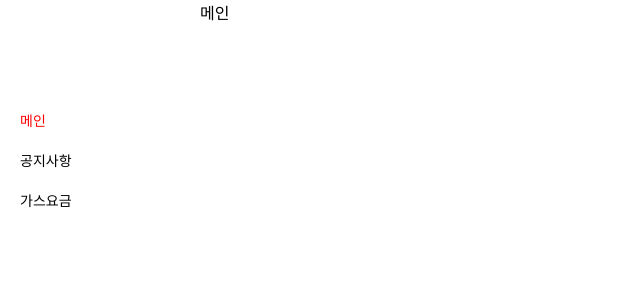
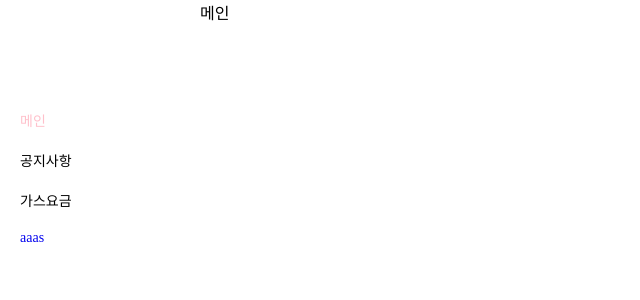
Before and after one commit to nohsunghyung/typescript-sample, a React app: page /#/main in a window 1280 px wide. Shown: the top 300 px of the page, without its empty margins (0-640 px from the left). Built offline with nearby package versions, Linux system fonts and the light colour scheme; sample sign-in values are in the browser's storage.

Commit message:
sidebar 수정

```diff
--- a/package.json
+++ b/package.json
@@ -55,10 +55,12 @@
     "postcss-normalize": "8.0.1",
     "postcss-preset-env": "6.7.0",
     "postcss-safe-parser": "4.0.1",
+    "query-string": "^6.13.5",
     "react": "^16.13.1",
     "react-app-polyfill": "^1.0.6",
     "react-dev-utils": "^10.2.1",
     "react-dom": "^16.13.1",
+    "react-modal": "^3.11.2",
     "react-router": "^5.2.0",
     "react-router-dom": "^5.2.0",
     "resolve": "1.15.0",
--- a/src/components/SideBar.tsx
+++ b/src/components/SideBar.tsx
@@ -7,6 +7,7 @@ import { withRouter, RouteComponentProps } from "react-router";
 // state 타입 설정
 interface Istate {
   activeIndex?: any;
+  isActive?: boolean;
 }
 
 // props 타입 설정
@@ -14,21 +15,27 @@ interface Iprops {}
 
 // history,location,match 사용을 위해 RouteComponentProps 사용
 class SideBar extends Component<Iprops & RouteComponentProps, Istate> {
-  state: Istate = {
-    activeIndex: null,
-  };
+  constructor(props: Iprops & RouteComponentProps) {
+    // props 옆에 interface props 지정
+    super(props);
+    // 메뉴 id 지정
+    const replaceHash = this.props.location.hash.replace("#", "");
+    const menuId = Number(replaceHash);
+
+    this.state = {
+      activeIndex: menuId || 0,
+      isActive: false,
+    };
+  }
   // 메뉴 토글 핸들러
   handleMenuToggle = (index: number) => {
     this.setState({
       activeIndex: index,
     });
   };
-  componentDidMount() {
-    console.log(2222);
-    const pathName = this.props.location.pathname;
-    // const route = Routes.filter((menu) => {});
-  }
+  componentDidMount() {}
   render() {
+    const { activeIndex } = this.state;
     return (
       <SideMenu>
         <ul>
@@ -36,11 +43,17 @@ class SideBar extends Component<Iprops & RouteComponentProps, Istate> {
             return (
               <MenuList
                 key={menu.id}
-                className={this.state.activeIndex === menu.id ? "active" : ""}
+                className={activeIndex === menu.id ? "active" : ""}
               >
                 {/* 1뎁스 메뉴에 path가 있을경우 */}
                 {menu.path ? (
-                  <NavLink to={menu.path} className="depth depth01">
+                  <NavLink
+                    to={{
+                      pathname: `${menu.path}`,
+                      hash: `${menu.id}`,
+                    }}
+                    className="depth depth01"
+                  >
                     {menu.name}
                   </NavLink>
                 ) : (
@@ -54,10 +67,17 @@ class SideBar extends Component<Iprops & RouteComponentProps, Istate> {
                       {menu.name}
                     </button>
                     <ul className={"sub-menu"}>
-                      {menu.subMenu?.map((submenu) => {
+                      {menu.subMenu?.map((submenu, index) => {
                         return (
-                          <li key={submenu.id}>
-                            <NavLink to={submenu.path} className={`depth02`}>
+                          <li key={index}>
+                            <NavLink
+                              activeClassName={"active"}
+                              to={{
+                                pathname: `${submenu.path}`,
+                                hash: `${menu.id}`,
+                              }}
+                              className={`depth02`}
+                            >
                               {submenu.name}
                             </NavLink>
                           </li>
@@ -84,7 +104,7 @@ const SideMenu = styled.aside`
 const MenuList = styled.li`
   &.active {
     > .depth {
-      color: red;
+      color: pink;
     }
     > .sub-menu {
       display: block;
@@ -97,7 +117,7 @@ const MenuList = styled.li`
     background: none;
     font-size: 14px;
     &.active {
-      color: red;
+      color: pink;
     }
   }
   .sub-menu {
@@ -107,7 +127,7 @@ const MenuList = styled.li`
     }
   }
   .depth02.active {
-    color: red;
+    color: pink;
   }
 `;
 
--- a/src/pages/bannerNotice/List.tsx
+++ b/src/pages/bannerNotice/List.tsx
@@ -1,9 +1,22 @@
 import React, { Component } from "react";
+import { observer, inject } from "mobx-react";
+import NoticeStore from "store/NoticeStore";
 
-class List extends Component {
-  componentDidMount() {}
+// store 초기 설정
+interface Istore {
+  noticeStore?: NoticeStore;
+}
+
+@inject("noticeStore")
+@observer
+class List extends Component<Istore> {
+  componentDidMount() {
+    const { fetchList } = this.props.noticeStore!;
+    fetchList();
+  }
   render() {
-    return <div>배너리스트2</div>;
+    const { list } = this.props.noticeStore!;
+    return <div>배너공지</div>;
   }
 }
 
--- a/src/pages/main/index.tsx
+++ b/src/pages/main/index.tsx
@@ -1,36 +1,7 @@
 import React, { Component } from "react";
 
-const data = [
-  {
-    name: "a",
-    sub: [
-      {
-        name: "sub-a",
-      },
-      {
-        name: "sub-aa",
-      },
-    ],
-  },
-  {
-    name: "b",
-    path: "111",
-  },
-];
 class MainPage extends Component {
-  componentDidMount() {
-    let array: any = null;
-    data.map((item) => {
-      if (item.path) {
-        // console.log(item, 1);
-      } else {
-        item.sub?.map((list) => {
-          array = list.name;
-        });
-      }
-      // console.log(array);
-    });
-  }
+  componentDidMount() {}
   render() {
     return <div>메인</div>;
   }
--- a/src/routes/index.tsx
+++ b/src/routes/index.tsx
@@ -50,6 +50,12 @@ const routes = [
       },
     ],
   },
+  {
+    id: 3,
+    path: "/feee",
+    component: MainPage,
+    name: "aaas",
+  },
 ];
 
 export default routes;
--- a/src/store/NoticeStore.tsx
+++ b/src/store/NoticeStore.tsx
@@ -1,4 +1,4 @@
-import { observable, action, runInAction } from "mobx";
+import { observable, action } from "mobx";
 import RootStore from "./RootStore";
 import Api from "../utils/api";
 
@@ -14,7 +14,7 @@ class NoticeStore {
   @action
   fetchList() {
     Api.get("/costs").then(({ data }) => {
-      // console.log(data);
+      console.log(data);
     });
   }
 }
```
Also changed, not shown: 1 other file (tests, documents, lock files or other folders).
